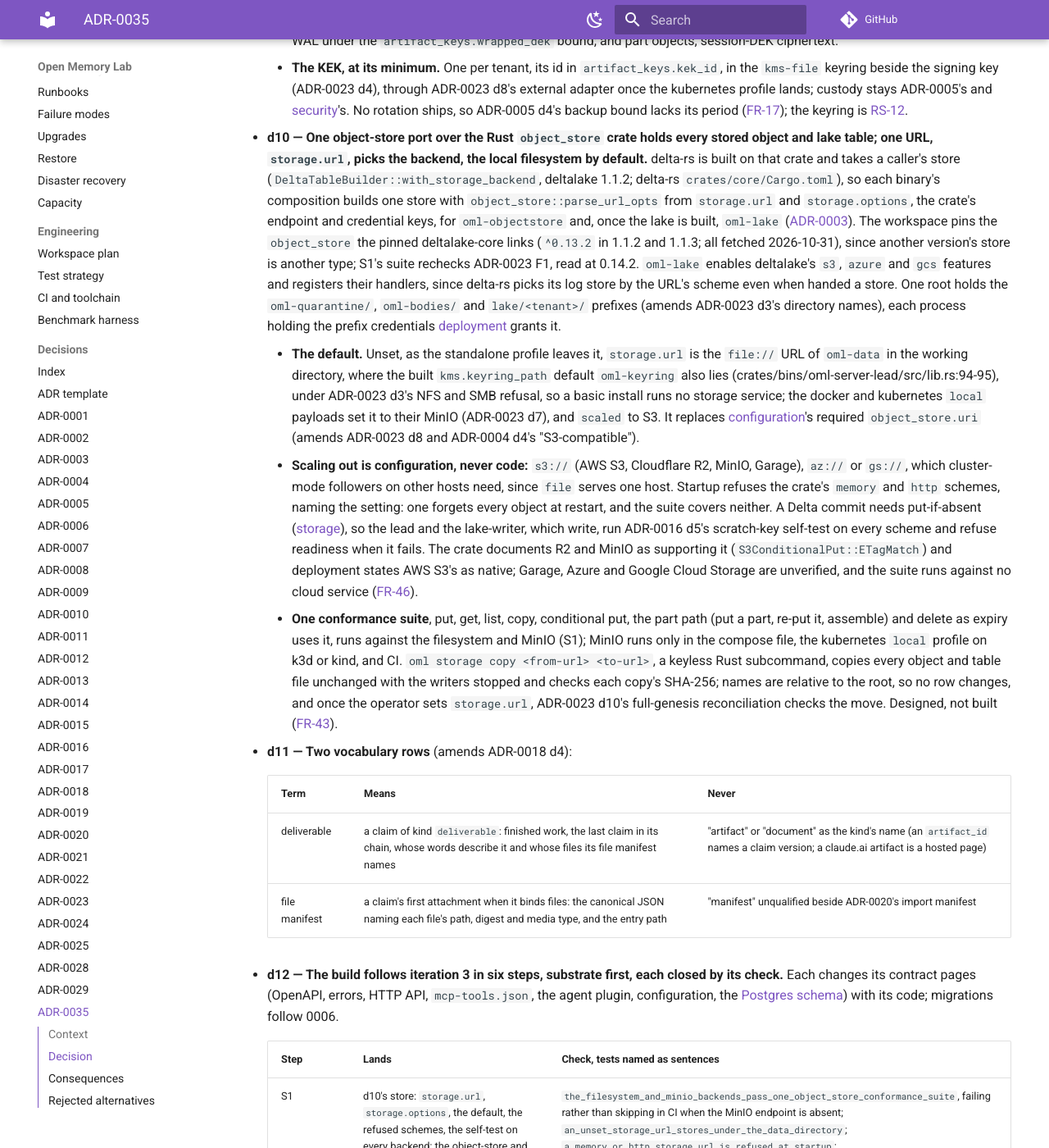
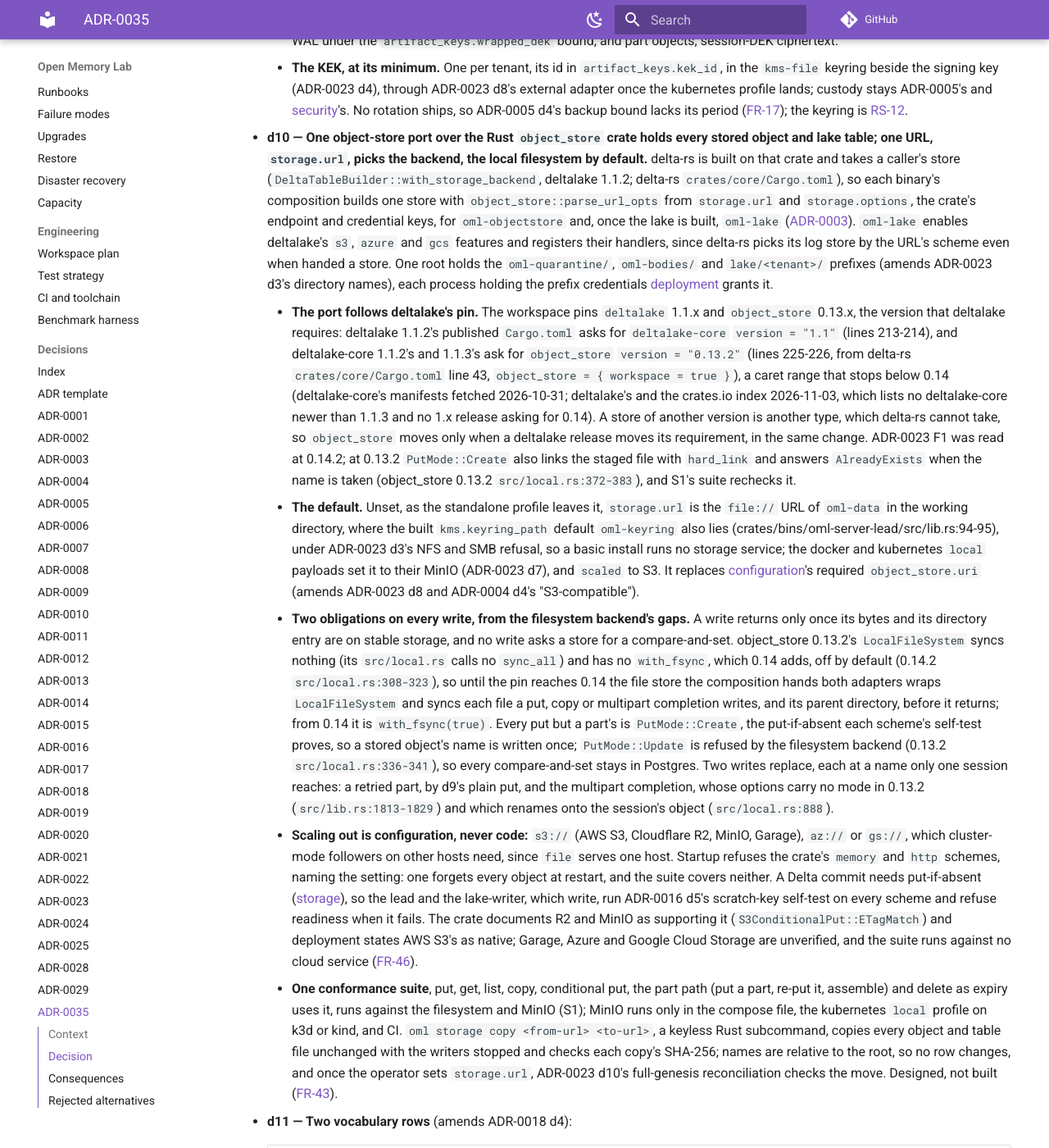
Before and after one commit to e8kor/open-memory-lab, an MkDocs documentation site: the page built from docs/adr/ADR-0035-a-deliverable-is-the-last-claim-in-its-chain.md, in a window 1280 px wide and 1400 px high, scrolled down 4356 px. Shown: the whole window at 82% size. Built offline with MkDocs 1.6.1 and Material for MkDocs 9.7.7, drawn with Linux system fonts in a browser that asks for light colours; comment, search, counter and statistics services are not loaded; some of the changed text lies outside the part shown.

Commit message:
Pin object_store to the 0.13.x deltalake 1.1.x requires and move it only with deltalake, sync every file-store write with its directory, and put every object but a part only if absent, in proposed ADR-0035
deltalake-core 1.1.2 and 1.1.3 ask for object_store 0.13.2 by caret (their Cargo.toml lines 225-226), and delta-rs takes a store of that version's type alone, so the port cannot run ahead of deltalake. The investigation's two filesystem obligations were read at 0.14.2: at the pinned 0.13.2 LocalFileSystem has no with_fsync and syncs nothing, so the file store syncs each write itself until the pin reaches 0.14, and PutMode::Update is refused there, so compare-and-set stays in Postgres; a retried part and the multipart completion are the two writes that replace, each at a name one session owns.

```diff
--- a/docs/adr/ADR-0035-a-deliverable-is-the-last-claim-in-its-chain.md
+++ b/docs/adr/ADR-0035-a-deliverable-is-the-last-claim-in-its-chain.md
@@ -233,19 +233,43 @@ before acceptance. Proposed, not built.
   deltalake 1.1.2; delta-rs `crates/core/Cargo.toml`), so each binary's composition builds one
   store with `object_store::parse_url_opts` from `storage.url` and `storage.options`, the crate's
   endpoint and credential keys, for `oml-objectstore` and, once the lake is built, `oml-lake`
-  ([ADR-0003](ADR-0003-delta-lake-derived-lakehouse.md)). The workspace pins the `object_store`
-  the pinned deltalake-core links (`^0.13.2` in 1.1.2 and 1.1.3; all fetched 2026-10-31), since
-  another version's store is another type; S1's suite rechecks ADR-0023 F1, read at 0.14.2.
-  `oml-lake` enables deltalake's `s3`, `azure` and `gcs` features and registers their handlers,
-  since delta-rs picks its log store by the URL's scheme even when handed a store. One root holds
-  the `oml-quarantine/`, `oml-bodies/` and `lake/<tenant>/` prefixes (amends ADR-0023 d3's
-  directory names), each process holding the prefix credentials [deployment](../operations/deployment.md#workloads) grants it.
+  ([ADR-0003](ADR-0003-delta-lake-derived-lakehouse.md)). `oml-lake` enables deltalake's `s3`,
+  `azure` and `gcs` features and registers their handlers, since delta-rs picks its log store by
+  the URL's scheme even when handed a store. One root holds the `oml-quarantine/`, `oml-bodies/`
+  and `lake/<tenant>/` prefixes (amends ADR-0023 d3's directory names), each process holding the
+  prefix credentials [deployment](../operations/deployment.md#workloads) grants it.
+    - **The port follows deltalake's pin.** The workspace pins `deltalake` 1.1.x and
+      `object_store` 0.13.x, the version that deltalake requires: deltalake 1.1.2's published
+      `Cargo.toml` asks for `deltalake-core` `version = "1.1"` (lines 213-214), and
+      deltalake-core 1.1.2's and 1.1.3's ask for `object_store` `version = "0.13.2"` (lines
+      225-226, from delta-rs `crates/core/Cargo.toml` line 43, `object_store = { workspace =
+      true }`), a caret range that stops below 0.14 (deltalake-core's manifests fetched
+      2026-10-31; deltalake's and the crates.io index 2026-11-03, which lists no deltalake-core
+      newer than 1.1.3 and no 1.x release asking for 0.14). A store of another version is another
+      type, which delta-rs cannot take, so `object_store` moves only when a deltalake release moves
+      its requirement, in the same change. ADR-0023 F1 was read at 0.14.2; at 0.13.2
+      `PutMode::Create` also links the staged file with `hard_link` and answers `AlreadyExists`
+      when the name is taken (object_store 0.13.2 `src/local.rs:372-383`), and S1's suite
+      rechecks it.
     - **The default.** Unset, as the standalone profile leaves it, `storage.url` is the `file://`
       URL of `oml-data` in the working directory, where the built `kms.keyring_path` default
       `oml-keyring` also lies (crates/bins/oml-server-lead/src/lib.rs:94-95), under ADR-0023 d3's
       NFS and SMB refusal, so a basic install runs no storage service; the docker and kubernetes
       `local` payloads set it to their MinIO (ADR-0023 d7), and `scaled` to S3. It replaces [configuration](../operations/configuration.md)'s
       required `object_store.uri` (amends ADR-0023 d8 and ADR-0004 d4's "S3-compatible").
+    - **Two obligations on every write, from the filesystem backend's gaps.** A write returns only
+      once its bytes and its directory entry are on stable storage, and no write asks a store for
+      a compare-and-set. object_store 0.13.2's `LocalFileSystem` syncs nothing (its
+      `src/local.rs` calls no `sync_all`) and has no `with_fsync`, which 0.14 adds, off by default
+      (0.14.2 `src/local.rs:308-323`), so until the pin reaches 0.14 the file store the
+      composition hands both adapters wraps `LocalFileSystem` and syncs each file a put, copy or
+      multipart completion writes, and its parent directory, before it returns; from 0.14 it is
+      `with_fsync(true)`. Every put but a part's is `PutMode::Create`, the put-if-absent each
+      scheme's self-test proves, so a stored object's name is written once; `PutMode::Update` is
+      refused by the filesystem backend (0.13.2 `src/local.rs:336-341`), so every compare-and-set
+      stays in Postgres. Two writes replace, each at a name only one session reaches: a retried
+      part, by d9's plain put, and the multipart completion, whose options carry no mode in 0.13.2
+      (`src/lib.rs:1813-1829`) and which renames onto the session's object (`src/local.rs:888`).
     - **Scaling out is configuration, never code:** `s3://` (AWS S3, Cloudflare R2, MinIO, Garage),
       `az://` or `gs://`, which cluster-mode followers on other hosts need, since `file` serves one
       host. Startup refuses the crate's `memory` and `http` schemes, naming the setting: one forgets
@@ -277,7 +301,7 @@ before acceptance. Proposed, not built.
 
     | Step | Lands | Check, tests named as sentences |
     |---|---|---|
-    | S1 | d10's store: `storage.url`, `storage.options`, the default, the refused schemes, the self-test on every backend; the object-store and KMS ports; `oml-objectstore`; `oml-kms` (`kms-file`); `upload_sessions` and `artifact_keys` as d9 keys them; a `minio` service at ADR-0023 d7's pinned tag in `docker-compose.yml`, with `storage.url` set to it, and in the `test` job of `.github/workflows/ci.yml`, which runs the suite | `the_filesystem_and_minio_backends_pass_one_object_store_conformance_suite`, failing rather than skipping in CI when the MinIO endpoint is absent; `an_unset_storage_url_stores_under_the_data_directory`; `a_memory_or_http_storage_url_is_refused_at_startup`; `kms_file_wraps_and_unwraps_a_dek_and_never_stores_it_in_clear` |
+    | S1 | d10's store: `storage.url`, `storage.options`, the default, the refused schemes, the self-test on every backend, the file store's syncs and `PutMode::Create` puts; the object-store and KMS ports; `oml-objectstore`; `oml-kms` (`kms-file`); `upload_sessions` and `artifact_keys` as d9 keys them; a `minio` service at ADR-0023 d7's pinned tag in `docker-compose.yml`, with `storage.url` set to it, and in the `test` job of `.github/workflows/ci.yml`, which runs the suite | `the_filesystem_and_minio_backends_pass_one_object_store_conformance_suite`, failing rather than skipping in CI when the MinIO endpoint is absent; `the_file_store_syncs_each_written_file_and_its_directory_before_it_returns`; `a_second_put_at_a_stored_objects_name_is_refused_while_a_retried_part_replaces_its_first`; `an_unset_storage_url_stores_under_the_data_directory`; `a_memory_or_http_storage_url_is_refused_at_startup`; `kms_file_wraps_and_unwraps_a_dek_and_never_stores_it_in_clear` |
     | S2 | upload sessions, the `bound` state, expiry and the lead's sweep, binding, `submission.attach`, the move at promotion, serves with every attachment, d3's fetch; d2's file manifest and d4's two forms on remember and supersede | `no_part_or_completed_upload_rests_as_plaintext_under_the_data_directory`, `a_frame_moved_to_another_position_fails_to_decrypt`, `an_unbound_session_past_its_expiry_has_no_wrapped_dek_and_no_object`, `a_session_the_sweep_expired_never_binds_and_a_bound_one_is_never_swept`, `the_keyless_gc_deletes_no_body_object_an_event_references_and_no_part_of_an_open_session`, `a_request_refused_before_begin_writes_no_object`, `a_promoted_versions_objects_move_from_quarantine_to_oml_bodies`, `one_key_uploading_the_same_bytes_twice_stores_two_objects_under_two_deks`, `a_completed_upload_binds_into_one_version_only`, `each_bound_file_has_its_own_wrapped_dek_row_under_its_version`, `a_verdict_counts_only_when_every_attachment_was_served_to_its_reviewer`, `a_fetch_serves_the_object_of_the_version_it_names`, `every_attachment_fetch_answers_as_a_download_with_scripts_disabled`, `a_file_manifest_that_does_not_name_exactly_the_other_bound_digests_is_refused`, `an_inline_text_and_an_uploaded_file_of_the_same_bytes_bind_the_same_digest_and_scan`, `inline_texts_past_the_body_bound_are_refused_as_payload_too_large`, `every_property_oml_remember_advertises_is_accepted_by_its_argument_struct` |
     | S3 | d5 and d6: descriptors, `oml-tc/2` with `memories.file_manifest_bytes` and retrieval's [token budgets](../architecture/retrieval.md#token-budgets), `include_text`, `attachment_forms` and `attachment_limits` | `recall_counts_a_hits_file_descriptors_under_oml_tc_2`, `a_listing_item_carries_no_file_descriptors`, `the_workarea_read_states_the_calling_keys_forms_and_limits` |
     | S4 | kind `deliverable`, its class, the `kind` and `kinds` filters | `a_new_deliverable_on_a_taken_claim_key_answers_claim_key_conflict`, `a_recall_without_kinds_serves_deliverable_tips`, `two_deliverables_in_one_workarea_keep_their_own_tips_when_one_is_superseded`, `the_scoped_listing_by_kind_lists_one_tip_per_deliverable` |
@@ -306,9 +330,10 @@ and served again, and only comparing file manifests narrows the work ([FR-2](../
 so an agent submits finished work, not drafts, as the `oml-memory` skill says. Inline text costs
 the agent's output once per version, and whether claude.ai accepts a call near the 1 MiB cap is
 unverified (FR-42). Wrapped DEKs multiply by file count, promotion copies every file once, each
-served hit with files decrypts its file manifest, and a cloud backend adds a network round trip to
-every object operation, all unmeasured against [FR-25](../product/roadmap.md); `oml-tc/2` changes
-every count with files, the session hook's too.
+served hit with files decrypts its file manifest, each write to the file store waits for a file
+and a directory sync, and a cloud backend adds a network round trip to every object operation,
+all unmeasured against [FR-25](../product/roadmap.md); `oml-tc/2` changes every count with files,
+the session hook's too.
 
 **Opened.** [FR-40](../product/roadmap.md), deliverables, closes when S6's scenario passes in
 continuous integration; FR-41 to FR-43 and FR-46 as above; FR-31 gains no residual, since the forward read
```
Also changed, not shown: docs/adr/index.md (+1 -1 lines), docs/changelog.md (+4 -3 lines).
